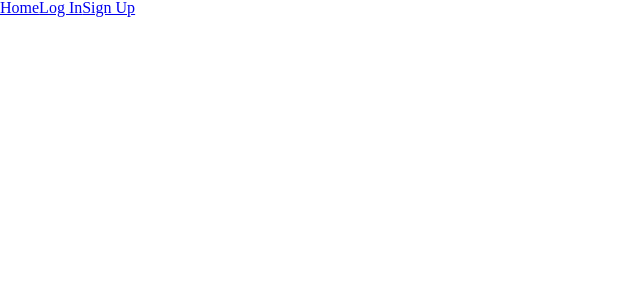
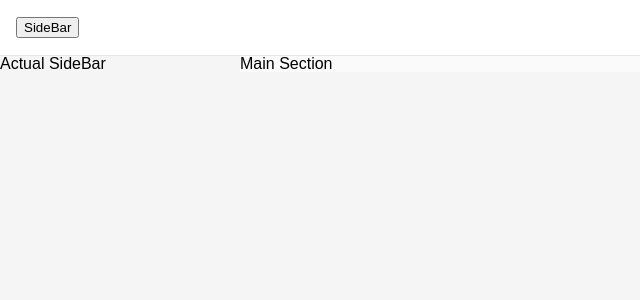
Before and after one commit to shank35/TubeYou, a React (Create React App) app in the folder frontend/: page / in a window 1280 px wide. Shown: the top 300 px of the page, without its empty margins (0-640 px from the left). Built offline with nearby package versions, Linux system fonts and the light colour scheme; no server answers.

Commit message:
fixed signup form page

```diff
--- a/frontend/src/App.js
+++ b/frontend/src/App.js
@@ -2,13 +2,15 @@ import React from 'react';
 import { BrowserRouter as Router, Route, Switch } from 'react-router-dom';
 import LoginFormPage from './components/LoginFormPage';
 import SignupFormPage from "./components/SignupFormPage";
-import Navigation from "./components/Navigation";
+// import Navigation from "./components/Navigation";
+import HomePage from "./components/HomePage";
 
 function App() {
   return (
     <>
-      <Navigation />
+      {/* <Navigation /> */}
         <Switch>
+          <Route exact path="/" component={HomePage} />
           <Route exact path="/login" component={LoginFormPage} />
           <Route exact path="/password" component={LoginFormPage} />
           <Route path="/signup">
--- /dev/null
+++ b/frontend/src/components/HomePage/HomePage.css
@@ -0,0 +1,50 @@
+.body {
+  height: 100%;
+  padding: 0;
+  margin: 0;
+}
+
+#pageContainer {
+  width: 100%;
+  height: 100%;
+  background-color: #fafafa;
+}
+
+#mastHeadContainer {
+  width: 100%;
+  height: 56px;
+  position: fixed;
+  top: 0;
+  left: 0;
+  padding: 7px 16px;
+  box-sizing: border-box;
+  border-bottom: 1px solid #e8e8e8;
+  background-color: #fff;
+  z-index: 1;
+  display: flex;
+  align-items: center;
+}
+
+#sideNavContainer {
+  width: 240px;
+  background-color: #f5f5f5;
+  padding-top: 56px;
+  position: fixed;
+  top: 0;
+  bottom: 0;
+  display: flex;
+  flex-direction: column;
+}
+
+#mainSectionContainer {
+  padding-top: 56px;
+  display: flex;
+}
+
+#mainSectionContainer.leftPadding {
+  padding-left: 240px;
+}
+
+#mainContentContainer {
+  padding: 10px 30px;
+}
--- /dev/null
+++ b/frontend/src/components/HomePage/index.js
@@ -0,0 +1,34 @@
+import React from "react";
+import {useState} from "react";
+import "./HomePage.css";
+function HomePage() {
+  const [navVisible, setNavVisible] = useState(true);
+
+  const toggleNav = () => {
+    setNavVisible(!navVisible);
+  };
+
+  return (
+    <div className="body">
+      <div id="pageContainer">
+        <div id="mastHeadContainer">
+          <button className="navShowHide" onClick={toggleNav}>
+            SideBar
+          </button>
+        </div>
+
+        {navVisible && (
+          <div id="sideNavContainer">
+            Actual SideBar
+          </div>
+        )}
+
+        <div id="mainSectionContainer" className={navVisible ? 'leftPadding' : ''}>
+          Main Section
+        </div>
+      </div>
+    </div>
+  );
+}
+
+export default HomePage;
--- a/frontend/src/components/SignupFormPage/SignupForm.css
+++ b/frontend/src/components/SignupFormPage/SignupForm.css
@@ -1,8 +1,8 @@
-.body {
+body {
   margin: 0;
   padding: 0;
-  background-color: cover;
-  font-family: sans-serif;
+  background-color: #f5f5f5;
+  font-family: 'Roboto', sans-serif;
 }
 
 .box {
@@ -13,54 +13,34 @@
   width: 25rem;
   padding: 2.5rem;
   box-sizing: border-box;
+  background-color: #fff;
   border: 1px solid #dadcda;
-  -webkit-border-radius: 8px;
   border-radius: 8px;
+  box-shadow: 0 1px 3px rgba(0, 0, 0, 0.12), 0 1px 2px rgba(0, 0, 0, 0.24);
 }
 
 .box h2 {
-  margin: 0 -0.125rem;
+  margin: 0 0 1.5rem;
   padding: 0;
-  color: #fff;
+  color: #202124;
   text-align: center;
-  color: #202124;
-  font-family: 'Google Sans', 'Noto Sans Myanmar UI', arial, sans-serif;
+  font-family: 'Google Sans', 'Roboto', sans-serif;
   font-size: 24px;
   font-weight: 400;
-  margin-bottom: 2rem;
-}
-
-.box h3 {
-  margin: 0 -0.125rem;
-  padding: 0;
-  color: #fff;
-  text-align: center;
-  color: #202124;
-  font-family: 'Google Sans', 'Noto Sans Myanmar UI', arial, sans-serif;
-  font-size: 24px;
-  font-weight: 400;
-  margin-bottom: 2rem;
-}
-
-.box .errors {
-  background-color: transparent;
-  border: none;
-  padding: 0.5rem;
-  margin-bottom: 1rem;
 }
 
 .box .inputBox {
   position: relative;
-  margin-bottom:2rem;
+  margin-bottom: 1.5rem;
 }
 
 .box .inputBox input {
-  width: 93%;
-  padding: 0.625rem 10px;
+  width: 100%;
+  padding: 0.75rem;
   font-size: 1rem;
   letter-spacing: 0.062rem;
-  margin-bottom: 1.875;
-  border: 1px solid #ccc;
+  color: #202124;
+  border: 1px solid #dadcda;
   background: transparent;
   border-radius: 4px;
 }
@@ -95,33 +75,21 @@
 }
 
 .box button[type="submit"] {
+  width: 100%;
   border: none;
   outline: none;
   color: #fff;
   background-color: #1a73e8;
-  padding: 0.625rem 1.25rem;
+  padding: 0.75rem 1.25rem;
   cursor: pointer;
-  border-radius: 0.312rem;
+  border-radius: 4px;
   font-size: 1rem;
-  float: center;
+  margin-top: 1rem;
 }
 
 .box button[type="submit"]:hover {
   background-color: #287ae6;
   box-shadow: 0 1px 1px 0 rgba(66, 133, 244, 0.45), 0 1px 3px, 1px rgba(66, 133, 244, 0.34);
-}
-
-.error {
-  font-size: 12px;
-  margin-top: 5px;
-}
-
-.error.valid {
-  color: green;
-}
-
-.error.invalid {
-  color: red
 }
 
 .validation-message {
--- a/frontend/src/components/SignupFormPage/index.js
+++ b/frontend/src/components/SignupFormPage/index.js
@@ -25,8 +25,6 @@ function SignupFormPage() {
   const [usernameValidationMessage, setUsernameValidationMessage] = useState("");
   const [passwordValidationMessage, setPasswordValidationMessage] = useState("");
   const [confirmPasswordValidationMessage, setConfirmPasswordValidationMessage] = useState("");
-
-
 
   if (sessionUser) return <Redirect to="/" />;
 
@@ -145,7 +143,7 @@ function SignupFormPage() {
                 />
                 {emailValidationMessage && <div className={`validation-message ${emailValid ? 'valid' : 'invalid'}`}>{emailValidationMessage}</div>}
             <label>
-              Email
+              Your email address
             </label>
           </div>
           <div className="inputBox">
```
